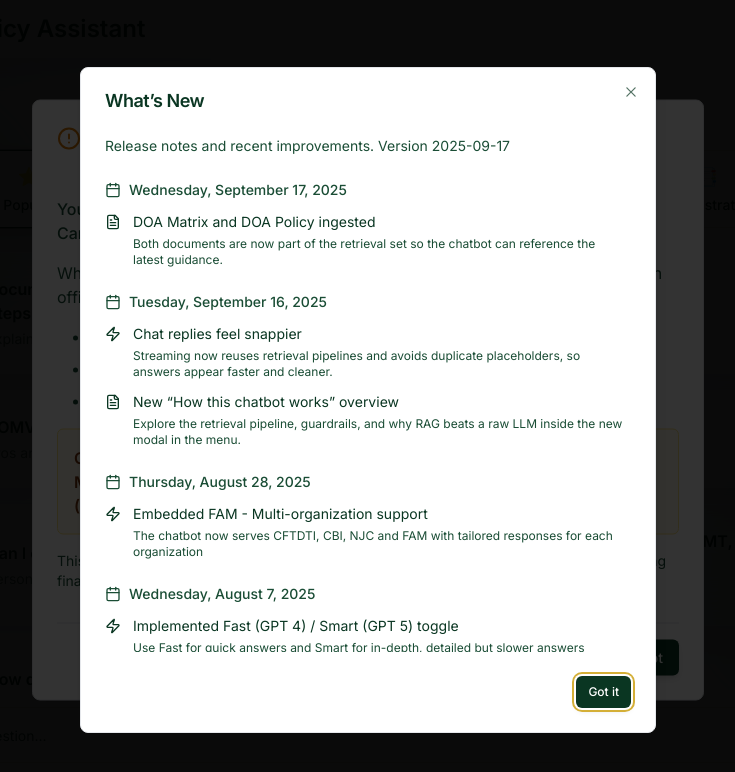
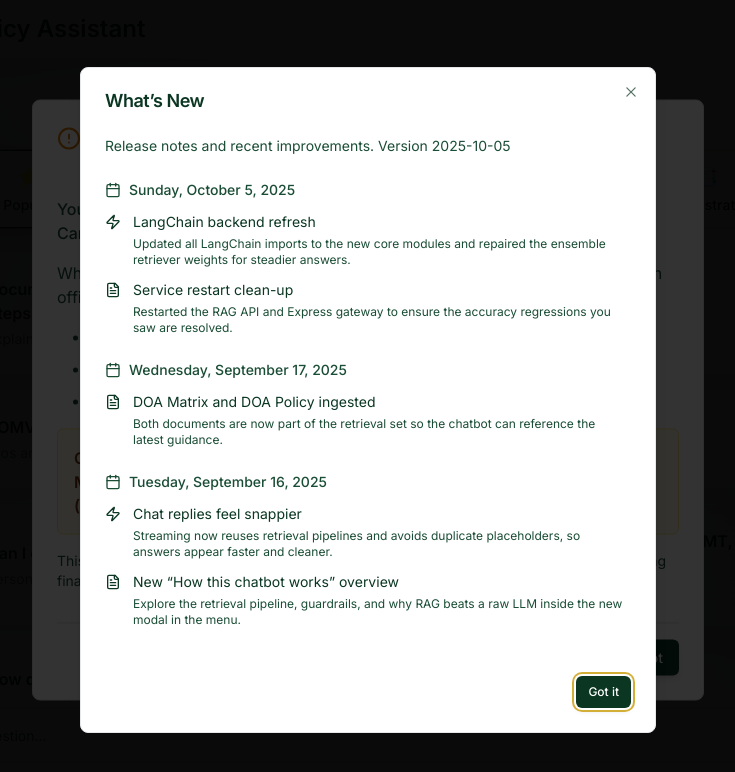
Before and after one commit to panic80/32cbgg8, a React (Vite) app: page /chat in a window 1280 px wide. Shown: the top 772 px of the page, without its empty margins (272-1007 px from the left). Built offline with nearby package versions, Linux system fonts and the light colour scheme.

Commit message:
Update What's New with LangChain refresh

```diff
--- a/src/pages/ChatPage/constants/whatsNew.tsx
+++ b/src/pages/ChatPage/constants/whatsNew.tsx
@@ -13,9 +13,26 @@ export interface WhatsNewDateGroup {
 }
 
 // Bump this when you add new release notes
-export const WHATS_NEW_VERSION = '2025-09-17';
+export const WHATS_NEW_VERSION = '2025-10-05';
 
 export const WHATS_NEW_BY_DATE: WhatsNewDateGroup[] = [
+  {
+    date: 'Sunday, October 5, 2025',
+    updates: [
+      {
+        icon: <Zap className="w-4 h-4" />,
+        text: 'LangChain backend refresh',
+        description:
+          'Updated all LangChain imports to the new core modules and repaired the ensemble retriever weights for steadier answers.',
+      },
+      {
+        icon: <FileText className="w-4 h-4" />,
+        text: 'Service restart clean-up',
+        description:
+          'Restarted the RAG API and Express gateway to ensure the accuracy regressions you saw are resolved.',
+      },
+    ],
+  },
   {
     date: 'Wednesday, September 17, 2025',
     updates: [
```
